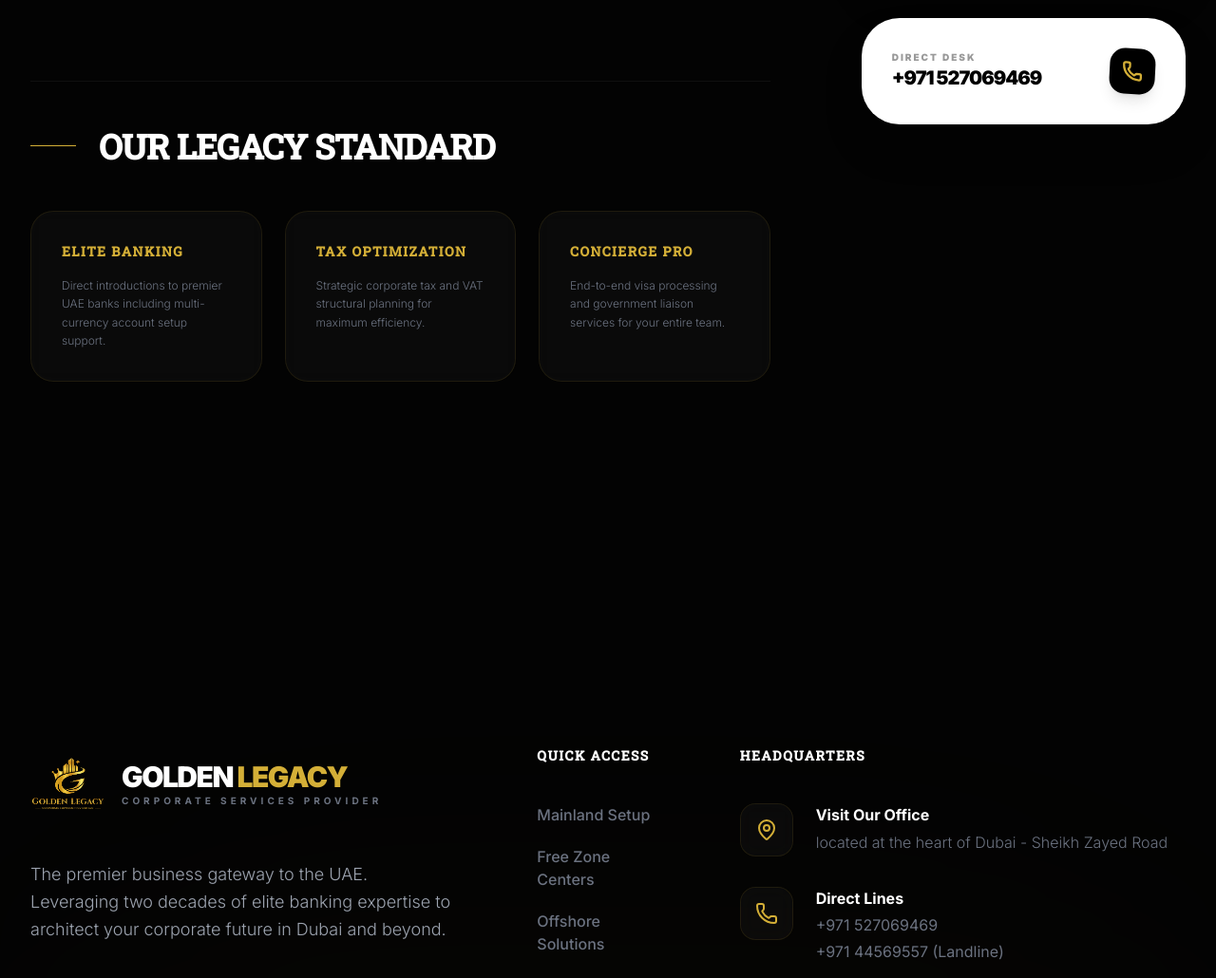
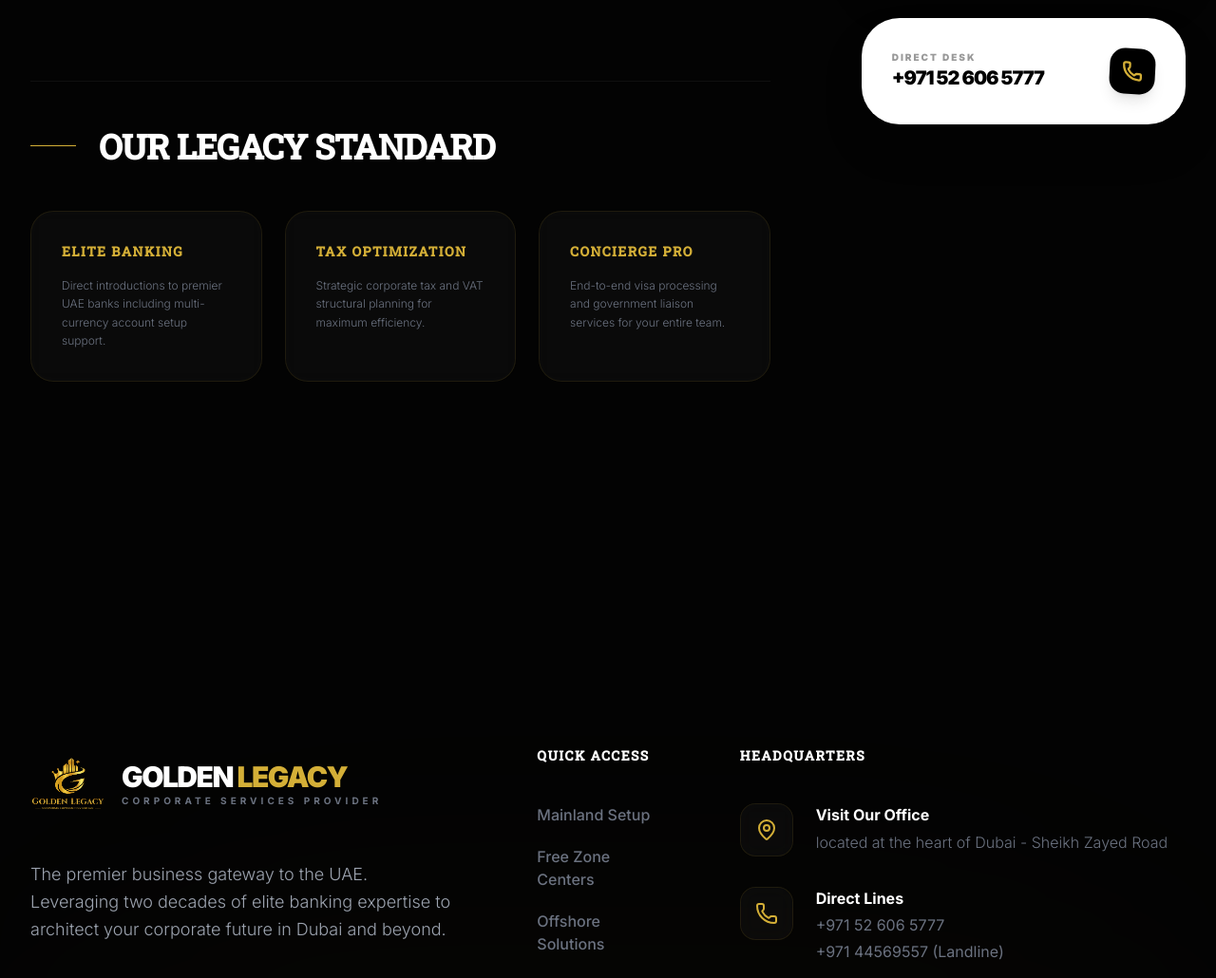
Before and after one commit to pvsameerpvs/golden-fortune-static, a Next.js app: page /ajman-media-city in a window 1280 px wide. Shown: the part 2293-3323 px from the top of the page at 95% size. Built offline with nearby package versions, Linux system fonts and the light colour scheme.

Commit message:
fix: add contact and mail

```diff
--- a/app/contact/page.tsx
+++ b/app/contact/page.tsx
@@ -58,7 +58,7 @@ const ContactPage = () => {
                   </div>
                   <div className="space-y-1">
                     <p className="text-white font-black uppercase text-xs tracking-widest opacity-50">Call Us</p>
-                    <a href="tel:+971527069469" className="text-white text-lg font-medium hover:text-gold transition-colors">+971 527069469</a>
+                    <a href="tel:+971526065777" className="text-white text-lg font-medium hover:text-gold transition-colors">+971 52 606 5777</a>
                     <br />
                     <a href="tel:+97144569557" className="text-white text-lg font-medium hover:text-gold transition-colors">+971 44569557</a>
                   </div>
--- a/components/Footer.tsx
+++ b/components/Footer.tsx
@@ -92,7 +92,7 @@ const Footer = () => {
                 <div>
                   <p className="text-white font-bold mb-1">Direct Lines</p>
                   <div className="flex flex-col gap-1">
-                    <a href="tel:+971527069469" className="text-gray-500 hover:text-gold transition-colors">+971 527069469</a>
+                    <a href="tel:+971526065777" className="text-gray-500 hover:text-gold transition-colors">+971 52 606 5777</a>
                     <a href="tel:+97144569557" className="text-gray-500 hover:text-gold transition-colors">+971 44569557 (Landline)</a>
                   </div>
                 </div>
--- a/components/MobileBottomNav.tsx
+++ b/components/MobileBottomNav.tsx
@@ -22,7 +22,7 @@ const MobileBottomNav = () => {
     },
     {
       name: 'WhatsApp',
-      href: 'https://wa.me/971527069469',
+      href: 'https://wa.me/971526065777',
       icon: (props: any) => (
         <svg viewBox="0 0 24 24" {...props} className={`${props.className} fill-current`}>
           <path d="M17.472 14.382c-.297-.149-1.758-.867-2.03-.967-.273-.099-.471-.148-.67.15-.197.297-.767.966-.94 1.164-.173.199-.347.223-.644.075-.297-.15-1.255-.463-2.39-1.475-.883-.788-1.48-1.761-1.653-2.059-.173-.297-.018-.458.13-.606.134-.133.298-.347.446-.52.149-.174.198-.298.298-.497.099-.198.05-.371-.025-.52-.075-.149-.669-1.612-.916-2.207-.242-.579-.487-.5-.669-.51-.173-.008-.371-.01-.57-.01-.198 0-.52.074-.792.372-.272.297-1.04 1.016-1.04 2.479 0 1.462 1.065 2.875 1.213 3.074.149.198 2.096 3.2 5.077 4.487.709.306 1.262.489 1.694.625.712.227 1.36.195 1.871.118.571-.085 1.758-.719 2.006-1.413.248-.694.248-1.289.173-1.413-.074-.124-.272-.198-.57-.347m-5.421 7.403h-.004a9.87 9.87 0 01-5.031-1.378l-.361-.214-3.741.982.998-3.648-.235-.374a9.86 9.86 0 01-1.51-5.26c.001-5.45 4.436-9.884 9.888-9.884 2.64 0 5.122 1.03 6.988 2.898a9.825 9.825 0 012.893 6.994c-.003 5.45-4.437 9.884-9.885 9.884m8.413-18.297A11.815 11.815 0 0012.05 0C5.495 0 .16 5.335.157 11.892c0 2.096.547 4.142 1.588 5.945L.057 24l6.305-1.654a11.882 11.882 0 005.683 1.448h.005c6.554 0 11.89-5.335 11.893-11.893a11.821 11.821 0 00-3.48-8.413z"/>
@@ -33,7 +33,7 @@ const MobileBottomNav = () => {
 
     {
       name: 'Call',
-      href: 'tel:+971527069469',
+      href: 'tel:+971526065777',
       icon: Phone
     }
   ];
--- a/components/Navbar.tsx
+++ b/components/Navbar.tsx
@@ -303,7 +303,7 @@ const Navbar = () => {
               {/* Mobile Footer Info */}
               <div className="mt-auto px-6 pt-8 border-t border-white/5 space-y-4">
                  <div className="flex items-center justify-between">
-                    <a href="tel:+971527069469" className="p-4 bg-white/5 rounded-2xl flex-1 flex flex-col items-center gap-2 group border border-transparent active:border-gold/50 transition-all">
+                    <a href="tel:+971526065777" className="p-4 bg-white/5 rounded-2xl flex-1 flex flex-col items-center gap-2 group border border-transparent active:border-gold/50 transition-all">
                        <Phone size={18} className="text-gold" />
                        <span className="text-[10px] font-black tracking-widest uppercase text-gray-500">Call Now</span>
                     </a>
--- a/components/ServicePage.tsx
+++ b/components/ServicePage.tsx
@@ -216,8 +216,8 @@ const ServicePage = ({
                  <div className="absolute inset-0 bg-gold translate-y-full group-hover:translate-y-0 transition-transform duration-500"></div>
                  <div className="relative z-10 space-y-1">
                     <p className="text-black/40 font-black uppercase text-[10px] tracking-[0.2em] group-hover:text-black/60 transition-colors">Direct Desk</p>
-                    <a href="tel:+971527069469" className="text-black text-xl font-black tracking-tighter">
-                      +971 527069469
+                    <a href="tel:+971526065777" className="text-black text-xl font-black tracking-tighter">
+                      +971 52 606 5777
                     </a>
                  </div>
                  <div className="relative z-10 w-12 h-12 bg-black rounded-2xl flex items-center justify-center text-gold group-hover:bg-white group-hover:text-black transition-all shadow-lg rotate-3 group-hover:rotate-0">
--- a/components/SocialSidebar.tsx
+++ b/components/SocialSidebar.tsx
@@ -8,7 +8,7 @@ const SocialSidebar = () => {
   const socials = [
     {
       name: 'WhatsApp',
-      href: 'https://wa.me/971527069469',
+      href: 'https://wa.me/971526065777',
       color: '#25D366',
       icon: (
         <svg viewBox="0 0 24 24" className="w-5 h-5 fill-current">
@@ -18,7 +18,7 @@ const SocialSidebar = () => {
     },
     {
       name: 'Call Us',
-      href: 'tel:+971527069469',
+      href: 'tel:+971526065777',
       color: '#000',
       icon: <Phone size={20} fill="currentColor" />
     },
--- a/components/home/ContactBanner.tsx
+++ b/components/home/ContactBanner.tsx
@@ -23,7 +23,7 @@ const ContactBanner = () => {
              </div>
 
              <div className="flex flex-wrap justify-center gap-8 pt-6">
-                <a href="tel:+971527069469" className="btn-premium !px-12 !py-5 text-lg shadow-[0_20px_40px_rgba(212,175,55,0.2)] !rounded-2xl">
+                <a href="tel:+971526065777" className="btn-premium !px-12 !py-5 text-lg shadow-[0_20px_40px_rgba(212,175,55,0.2)] !rounded-2xl">
                   Call Our Experts
                 </a>
                 <Link href="/contact" className="border-2 border-gold/50 px-12 py-5 rounded-2xl font-black text-gold text-lg hover:bg-gold hover:text-black transition-all duration-300 backdrop-blur-sm">
```
